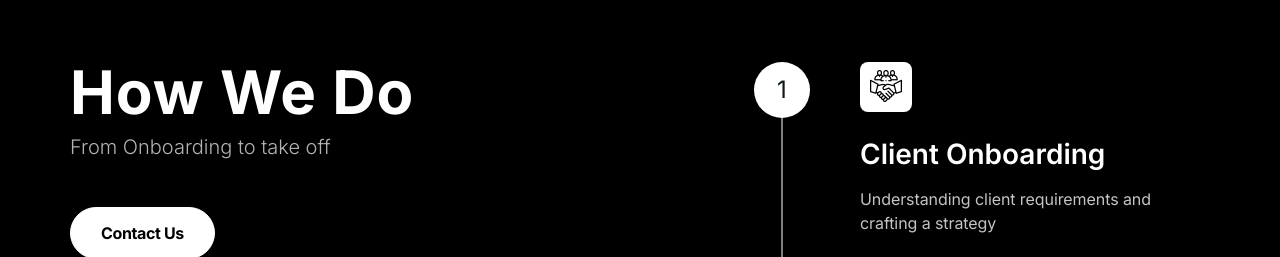
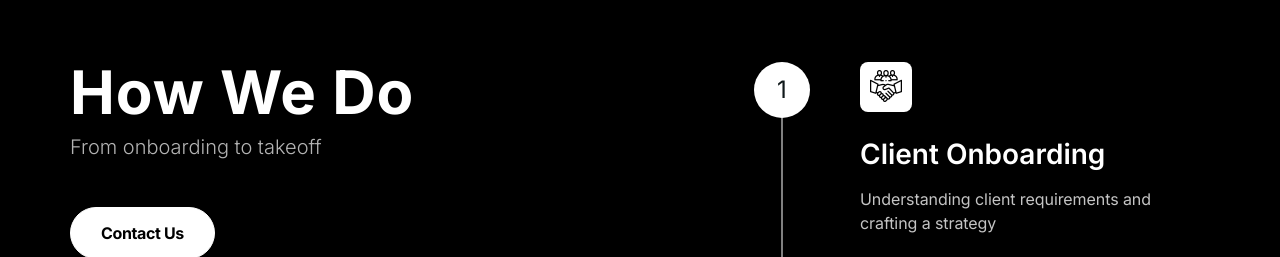
Before and after one commit to nadimpallibhargav/talzie, a React (Vite) app: page / in a window 1280 px wide. Shown: the part 3480-3737 px from the top of the page. Built offline with nearby package versions, Linux system fonts and the light colour scheme; a web font is replaced by a local one.

Commit message:
grammer check

```diff
--- a/src/components/sections/howwedo/HowWeDo.jsx
+++ b/src/components/sections/howwedo/HowWeDo.jsx
@@ -10,7 +10,7 @@ const HowWeDo = ({ howWeDo, contact, scrollToSection }) => {
           <div className="howWeDoMainHeading">
             <div className="heading">
               <h2>How We Do</h2>
-              <p>From Onboarding to take off</p>
+              <p>From onboarding to takeoff</p>
               <div
                 onClick={() => scrollToSection(contact) }
                 className="primaryBtn"
```
